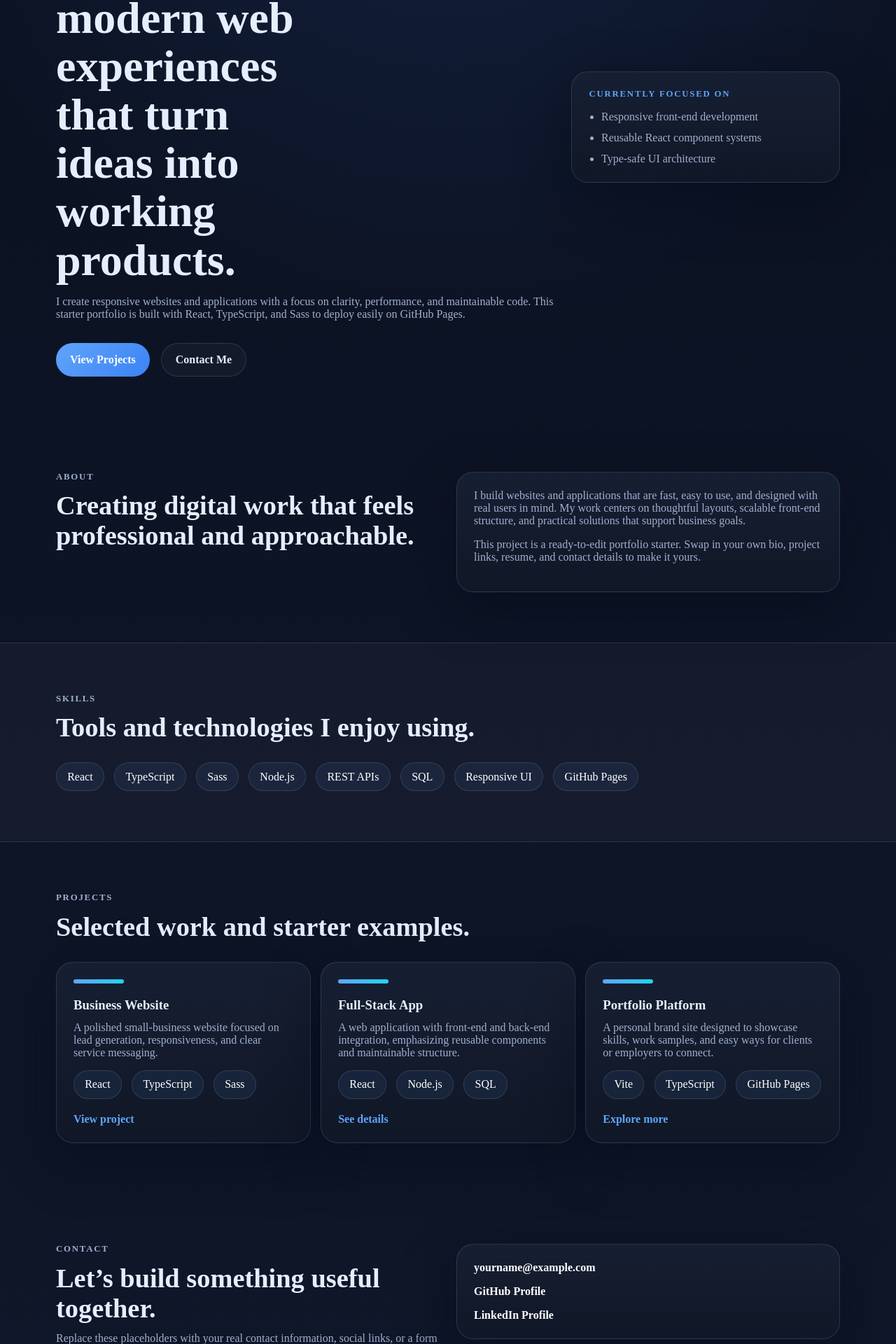
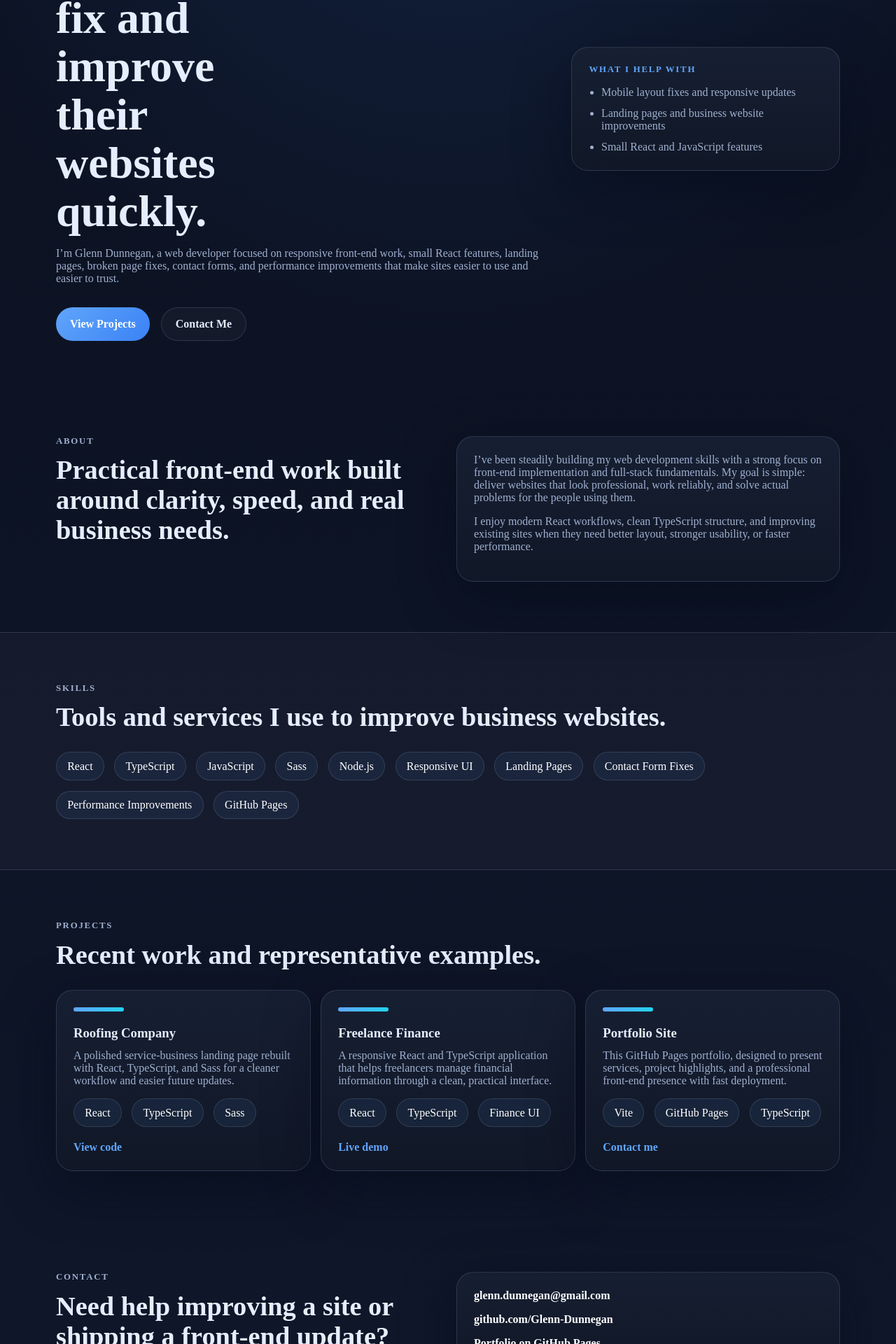
Before and after one commit to Glenn-Dunnegan/Portfolio, a React (Vite) app: page / in a window 1280 px wide. Shown: the part 336-2256 px from the top of the page at 70% size. Built offline with nearby package versions, Linux system fonts and the light colour scheme.

Commit message:
Personalize portfolio content

```diff
--- a/index.html
+++ b/index.html
@@ -3,10 +3,10 @@
   <head>
     <meta charset="UTF-8" />
     <meta name="viewport" content="width=device-width, initial-scale=1.0" />
-    <title>Portfolio | React + TypeScript</title>
+    <title>Glenn Dunnegan | Web Developer</title>
     <meta
       name="description"
-      content="Personal portfolio site built with React, TypeScript, and Sass for GitHub Pages deployment."
+      content="Glenn Dunnegan is a web developer focused on React, TypeScript, landing pages, website fixes, and front-end improvements for businesses."
     />
     <link rel="preconnect" href="https://fonts.googleapis.com" />
     <link rel="preconnect" href="https://fonts.gstatic.com" crossorigin />
--- a/src/App.tsx
+++ b/src/App.tsx
@@ -9,34 +9,36 @@ type Project = {
 const skills = [
   "React",
   "TypeScript",
+  "JavaScript",
   "Sass",
   "Node.js",
-  "REST APIs",
-  "SQL",
   "Responsive UI",
+  "Landing Pages",
+  "Contact Form Fixes",
+  "Performance Improvements",
   "GitHub Pages"
 ];
 
 const projects: Project[] = [
   {
-    title: "Business Website",
-    description: "A polished small-business website focused on lead generation, responsiveness, and clear service messaging.",
+    title: "Roofing Company",
+    description: "A polished service-business landing page rebuilt with React, TypeScript, and Sass for a cleaner workflow and easier future updates.",
     stack: ["React", "TypeScript", "Sass"],
-    linkLabel: "View project",
-    linkHref: "#projects"
+    linkLabel: "View code",
+    linkHref: "https://github.com/Glenn-Dunnegan"
   },
   {
-    title: "Full-Stack App",
-    description: "A web application with front-end and back-end integration, emphasizing reusable components and maintainable structure.",
-    stack: ["React", "Node.js", "SQL"],
-    linkLabel: "See details",
-    linkHref: "#projects"
+    title: "Freelance Finance",
+    description: "A responsive React and TypeScript application that helps freelancers manage financial information through a clean, practical interface.",
+    stack: ["React", "TypeScript", "Finance UI"],
+    linkLabel: "Live demo",
+    linkHref: "https://freelance-finance.com/"
   },
   {
-    title: "Portfolio Platform",
-    description: "A personal brand site designed to showcase skills, work samples, and easy ways for clients or employers to connect.",
-    stack: ["Vite", "TypeScript", "GitHub Pages"],
-    linkLabel: "Explore more",
+    title: "Portfolio Site",
+    description: "This GitHub Pages portfolio, designed to present services, project highlights, and a professional front-end presence with fast deployment.",
+    stack: ["Vite", "GitHub Pages", "TypeScript"],
+    linkLabel: "Contact me",
     linkHref: "#contact"
   }
 ];
@@ -49,7 +51,7 @@ function App() {
       <header className="site-header">
         <div className="container nav-shell">
           <a className="brand" href="#top">
-            Portfolio
+            Glenn Dunnegan
           </a>
           <nav aria-label="Primary navigation">
             <ul className="nav-list">
@@ -74,11 +76,11 @@ function App() {
         <section className="hero">
           <div className="container hero-grid">
             <div className="hero-copy">
-              <p className="eyebrow">Developer • Designer • Problem Solver</p>
-              <h1>Building clean, modern web experiences that turn ideas into working products.</h1>
+              <p className="eyebrow">Web Developer • React • Website Fixes</p>
+              <h1>I help businesses fix and improve their websites quickly.</h1>
               <p className="lead">
-                I create responsive websites and applications with a focus on clarity, performance, and maintainable code.
-                This starter portfolio is built with React, TypeScript, and Sass to deploy easily on GitHub Pages.
+                I’m Glenn Dunnegan, a web developer focused on responsive front-end work, small React features, landing pages,
+                broken page fixes, contact forms, and performance improvements that make sites easier to use and easier to trust.
               </p>
               <div className="hero-actions">
                 <a className="button button-primary" href="#projects">
@@ -90,11 +92,11 @@ function App() {
               </div>
             </div>
             <aside className="hero-panel" aria-label="Quick summary card">
-              <p className="panel-label">Currently focused on</p>
+              <p className="panel-label">What I help with</p>
               <ul>
-                <li>Responsive front-end development</li>
-                <li>Reusable React component systems</li>
-                <li>Type-safe UI architecture</li>
+                <li>Mobile layout fixes and responsive updates</li>
+                <li>Landing pages and business website improvements</li>
+                <li>Small React and JavaScript features</li>
               </ul>
             </aside>
           </div>
@@ -104,15 +106,16 @@ function App() {
           <div className="container split-layout">
             <div>
               <p className="section-tag">About</p>
-              <h2>Creating digital work that feels professional and approachable.</h2>
+              <h2>Practical front-end work built around clarity, speed, and real business needs.</h2>
             </div>
             <div className="content-card">
               <p>
-                I build websites and applications that are fast, easy to use, and designed with real users in mind. My work centers on
-                thoughtful layouts, scalable front-end structure, and practical solutions that support business goals.
+                I’ve been steadily building my web development skills with a strong focus on front-end implementation and full-stack fundamentals.
+                My goal is simple: deliver websites that look professional, work reliably, and solve actual problems for the people using them.
               </p>
               <p>
-                This project is a ready-to-edit portfolio starter. Swap in your own bio, project links, resume, and contact details to make it yours.
+                I enjoy modern React workflows, clean TypeScript structure, and improving existing sites when they need better layout, stronger
+                usability, or faster performance.
               </p>
             </div>
           </div>
@@ -121,7 +124,7 @@ function App() {
         <section className="section section-muted" id="skills">
           <div className="container">
             <p className="section-tag">Skills</p>
-            <h2>Tools and technologies I enjoy using.</h2>
+            <h2>Tools and services I use to improve business websites.</h2>
             <div className="pill-grid">
               {skills.map((skill) => (
                 <span key={skill} className="pill">
@@ -135,7 +138,7 @@ function App() {
         <section className="section" id="projects">
           <div className="container">
             <p className="section-tag">Projects</p>
-            <h2>Selected work and starter examples.</h2>
+            <h2>Recent work and representative examples.</h2>
             <div className="project-grid">
               {projects.map((project) => (
                 <article key={project.title} className="project-card">
@@ -147,7 +150,9 @@ function App() {
                       <li key={item}>{item}</li>
                     ))}
                   </ul>
-                  <a href={project.linkHref}>{project.linkLabel}</a>
+                  <a href={project.linkHref} target={project.linkHref.startsWith("http") ? "_blank" : undefined} rel={project.linkHref.startsWith("http") ? "noreferrer" : undefined}>
+                    {project.linkLabel}
+                  </a>
                 </article>
               ))}
             </div>
@@ -158,15 +163,15 @@ function App() {
           <div className="container contact-shell">
             <div>
               <p className="section-tag">Contact</p>
-              <h2>Let’s build something useful together.</h2>
+              <h2>Need help improving a site or shipping a front-end update?</h2>
               <p>
-                Replace these placeholders with your real contact information, social links, or a form service such as Formspree.
+                If you need layout fixes, a landing page, a small React feature, or general front-end cleanup, I’m available to talk through the work.
               </p>
             </div>
             <div className="content-card contact-card">
-              <a href="mailto:yourname@example.com">yourname@example.com</a>
-              <a href="https://github.com/yourusername">GitHub Profile</a>
-              <a href="https://www.linkedin.com/in/yourusername/">LinkedIn Profile</a>
+              <a href="mailto:glenn.dunnegan@gmail.com">glenn.dunnegan@gmail.com</a>
+              <a href="https://github.com/Glenn-Dunnegan">github.com/Glenn-Dunnegan</a>
+              <a href="https://glenn-dunnegan.github.io/Portfolio/">Portfolio on GitHub Pages</a>
             </div>
           </div>
         </section>
@@ -174,7 +179,7 @@ function App() {
 
       <footer className="site-footer">
         <div className="container footer-shell">
-          <p>© {year} Portfolio. Built with React, TypeScript, and Sass.</p>
+          <p>© {year} Glenn Dunnegan. Built with React, TypeScript, and Sass.</p>
         </div>
       </footer>
     </>
```
